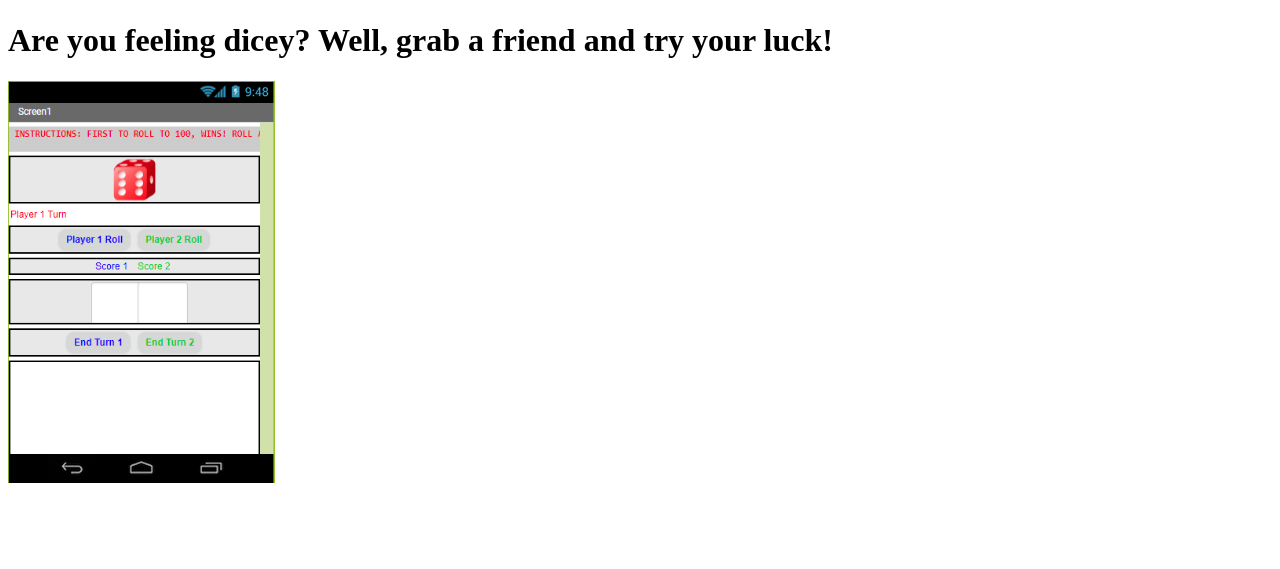
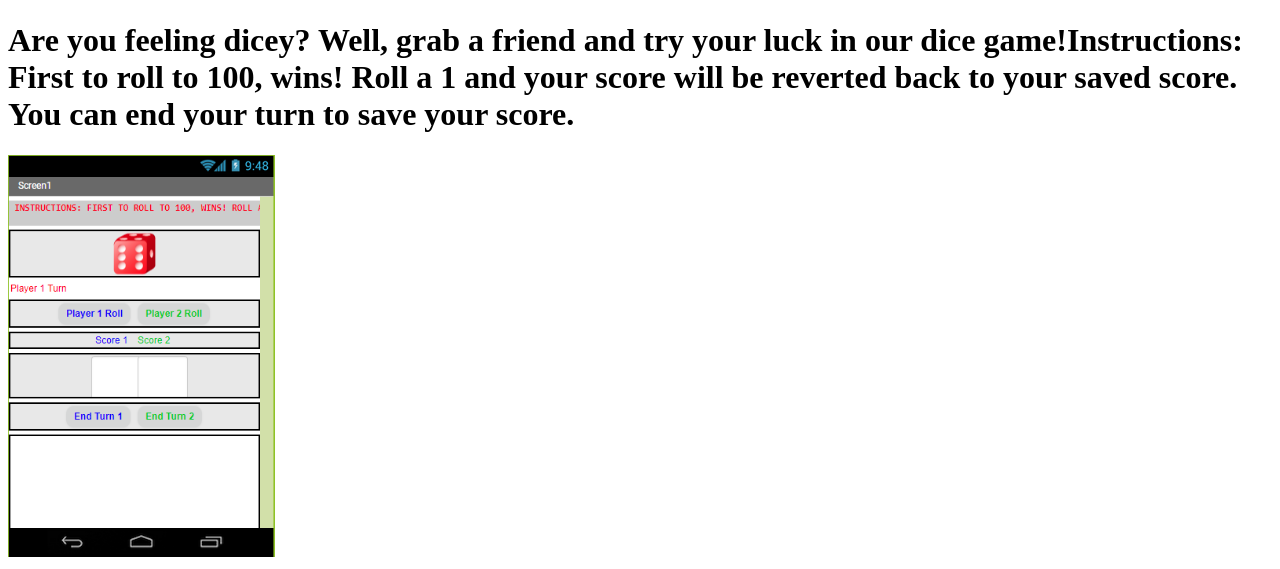
Before and after one commit to huybuns/csp2018, a plain HTML site: page my_website/portfolio.html in a window 1280 px wide. Shown: the part 1175-1744 px from the top of the page. Before the commit the page ends 1670 px from the top, so only its background shows below. Drawn offline with Linux system fonts and the light colour scheme.

Commit message:
Add files via upload

```diff
--- a/my_website/portfolio.html
+++ b/my_website/portfolio.html
@@ -25,7 +25,7 @@
         <iframe allowtransparency="true" width="485" height="402"
         src="//scratch.mit.edu/projects/embed/245612133/?autostart=false" frameborder="0" allowfullscreen></iframe>
          <br>
-     <h1 style=>Are you feeling dicey? Well, grab a friend and try your luck!</h1>
+     <h1 style=>Are you feeling dicey? Well, grab a friend and try your luck in our dice game!Instructions: First to roll to 100, wins! Roll a 1 and your score will be reverted back to your saved score. You can end your turn to save your score.</h1>
      <a target="_blank" href="HPandCRDiceGame.apk">      <img src="images/Capture1.PNG" height="402">    </a>
 </a>
     </a>
```
